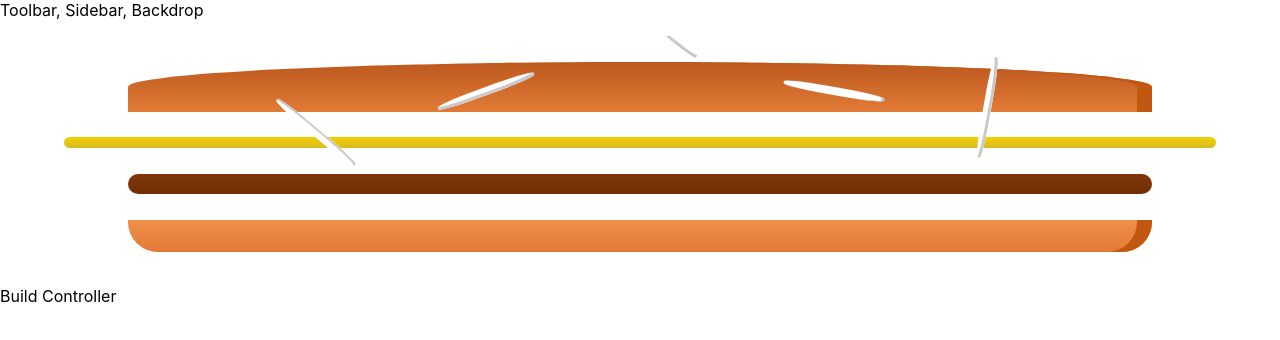
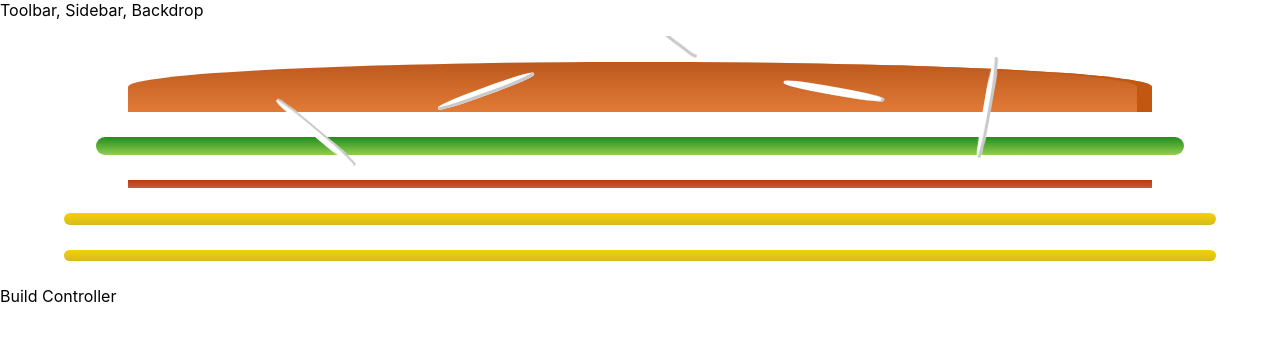
Before and after one commit to mateuszstacel/Burger-App, a React (Create React App) app: page / in a window 1280 px wide. Shown: the top 340 px of the page. Built offline with nearby package versions, Linux system fonts and the light colour scheme.

Commit message:
Outputting Burger Ingredients Dynamically

```diff
--- a/src/components/Burger/Burger.js
+++ b/src/components/Burger/Burger.js
@@ -3,11 +3,16 @@
 import BurgerIngredient from './BurgerIngredient/BurgerIngredient';
 
 const burger = (props) => {
+
+  const transformedIngredients = Object.keys(props.ingredients).map(igKey => {
+    return [...Array(props.ingredients[igKey])].map((_, i) => {
+      return <BurgerIngredient key={igKey + i} type={igKey} />;
+    });
+  });
   return(
       <div className="Burger">
         <BurgerIngredient type="bread-top" />
-        <BurgerIngredient type="cheese" />
-        <BurgerIngredient type="meat" />
+        {transformedIngredients}
         <BurgerIngredient type="bread-bottom" />
       </div>
   );
--- a/src/containers/BurgerBuilder/BurgerBuilder.js
+++ b/src/containers/BurgerBuilder/BurgerBuilder.js
@@ -3,10 +3,20 @@
 import Burger from '../../components/Burger/Burger';
 
 class BurgerBuilder extends Component {
+
+  state = {
+    ingredients: {
+      salad: 1,
+      bacon: 1,
+      cheese: 2,
+      meat: 2,
+    }
+  };
+
   render () {
     return (
       <Aux>
-        <Burger />
+        <Burger ingredients={this.state.ingredients} />
       <div>Build Controller</div>
       </Aux>
     );
```
